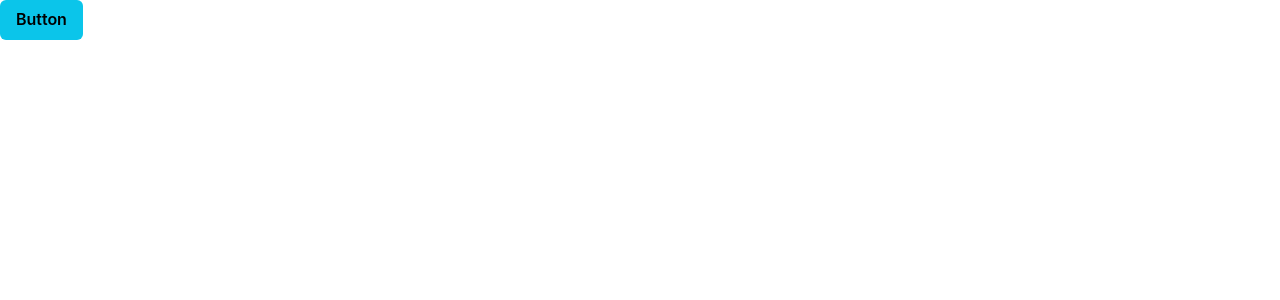
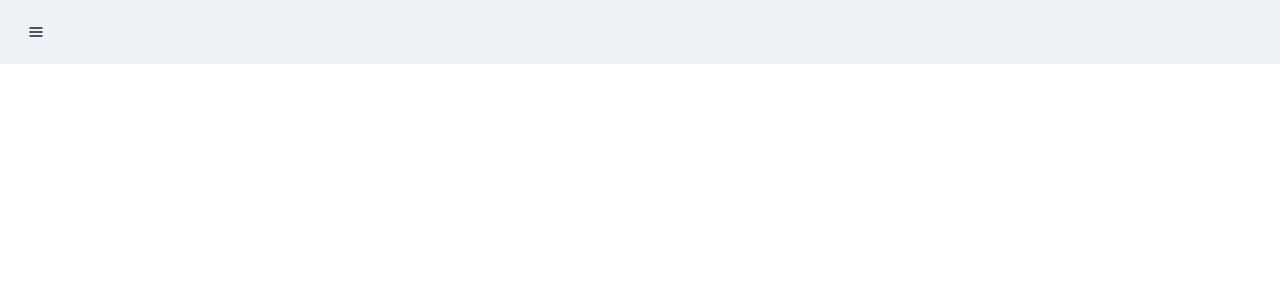
Before and after one commit to Hodosov/nest-next-music, a Next.js app in the folder client/: page / in a window 1280 px wide. Shown: the top 300 px of the page. Built offline with nearby package versions, Linux system fonts and the light colour scheme.

Commit message:
add nav bar

```diff
--- a/client/pages/index.tsx
+++ b/client/pages/index.tsx
@@ -1,11 +1,45 @@
 import type { NextPage } from 'next'
-import { Button, } from '@chakra-ui/react'
+import {
+  Container, Drawer, DrawerBody, DrawerContent, DrawerHeader, DrawerOverlay, useDisclosure, useColorModeValue, Flex, Menu, MenuGroup, MenuItem,
+} from '@chakra-ui/react'
+import { NavBar } from '../src/components/NavBar'
+
+const menu = [
+  {
+    title: 'Главная'
+  },
+  {
+    title: 'Список треков'
+  },
+  {
+    title: 'Список альбомов'
+  },
+]
 
 const Home: NextPage = () => {
+  const { isOpen, onOpen, onClose } = useDisclosure()
+
   return (
-    <Button colorScheme='cyan' size='md'>
-      Button
-    </Button>
+    <>
+      <NavBar onOpen={onOpen} />
+      <Container h='100%' maxW='container.md' pt={1}>
+        <Drawer placement={'left'} onClose={onClose} isOpen={isOpen}>
+          <DrawerOverlay />
+          <DrawerContent>
+            <DrawerHeader borderBottomWidth='1px'>Basic Drawer</DrawerHeader>
+            <DrawerBody>
+              <Flex>
+                <Menu>
+                  <MenuGroup width={'100%'}>
+                    {menu.map(({ title }) => <MenuItem key={title}>{title}</MenuItem>)}
+                  </MenuGroup>
+                </Menu>
+              </Flex>
+            </DrawerBody>
+          </DrawerContent>
+        </Drawer>
+      </Container>
+    </>
   )
 }
 
--- /dev/null
+++ b/client/src/components/NavBar.tsx
@@ -0,0 +1,26 @@
+import { FC, } from 'react';
+import {
+    Box,
+    Flex,
+    useColorModeValue,
+    IconButton,
+} from '@chakra-ui/react';
+import { HamburgerIcon } from '@chakra-ui/icons';
+
+export const NavBar: FC<NavProps> = ({ onOpen }) => {
+
+    return (
+        <Box bg={useColorModeValue('gray.100', 'gray.900')} px={4} width={'100%'} position={'fixed'}>
+            <Flex h={16} alignItems={'center'} justifyContent={'space-between'}>
+                <IconButton
+                    sx={{
+                        boxShadow: 'none',
+                    }} aria-label='' icon={<HamburgerIcon />} onClick={onOpen} />
+            </Flex>
+        </Box>
+    );
+}
+
+type NavProps = {
+    onOpen: () => void
+}
```
